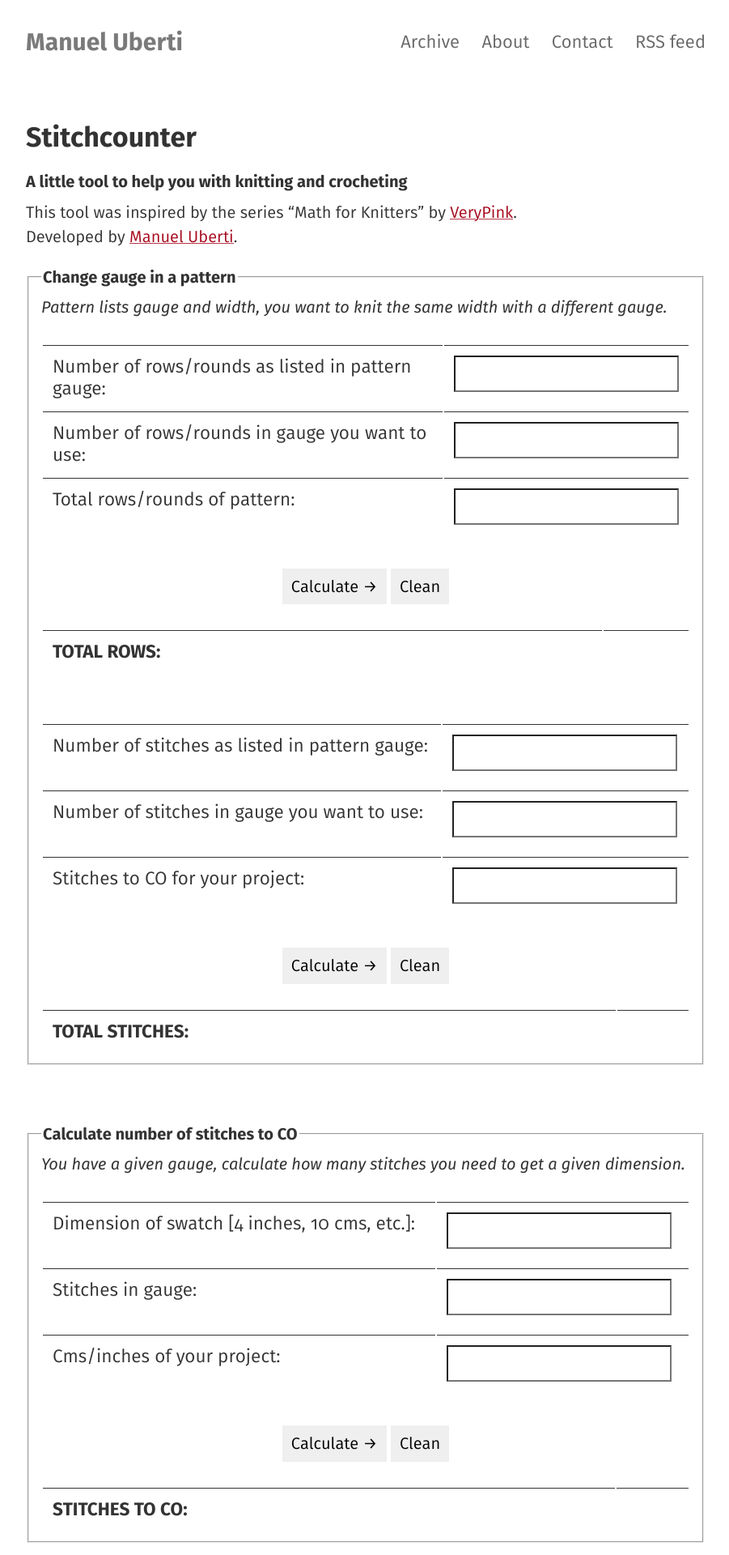
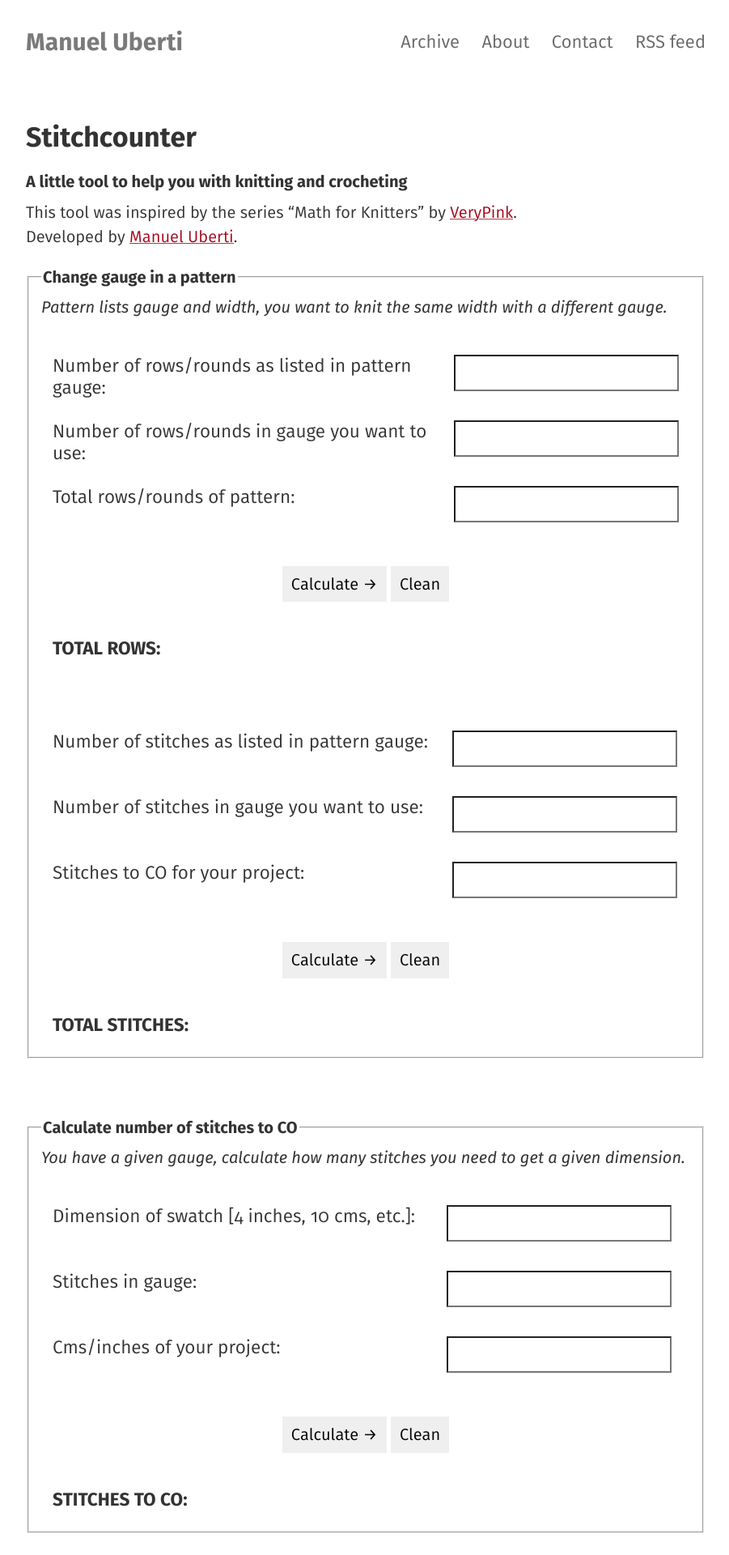
Before and after one commit to manuel-uberti/manuel-uberti.github.io, a Jekyll site: the page built from stitchcounter.html, in a window 1280 px wide. Shown: the top 1920 px of the page at 81% size, without its empty margins (188-1089 px from the left). Built offline with Jekyll 4.4.1, drawn with Linux system fonts in a browser that asks for light colours.

Commit message:
Remove top border on td

```diff
--- a/stitchcounter.html
+++ b/stitchcounter.html
@@ -10,16 +10,16 @@ layout: default
         <span style="color: #dc322f" id="message1"></span>
         <table>
             <tr>
-                <td><label for="orows">Number of rows/rounds as listed in pattern gauge:</label></td>
-                <td><input type="number" name="orows" id="orows" ></td>
+                <td style="border-top: 0px"><label for="orows">Number of rows/rounds as listed in pattern gauge:</label></td>
+                <td style="border-top: 0px"><input type="number" name="orows" id="orows" ></td>
             </tr>
             <tr>
-                <td><label for="rows">Number of rows/rounds in gauge you want to use: </label></td>
-                <td><input type="number" name="rows" id="rows" ></td>
+                <td style="border-top: 0px"><label for="rows">Number of rows/rounds in gauge you want to use: </label></td>
+                <td style="border-top: 0px"><input type="number" name="rows" id="rows" ></td>
             </tr>
             <tr>
-                <td><label for="ovalr">Total rows/rounds of pattern: </label></td>
-                <td><input type="number" name="ovalr" id="ovalr" ></td>
+                <td style="border-top: 0px"><label for="ovalr">Total rows/rounds of pattern: </label></td>
+                <td style="border-top: 0px"><input type="number" name="ovalr" id="ovalr" ></td>
             </tr>
         </table>
         <div style="text-align:center;">
@@ -30,24 +30,24 @@ layout: default
         </div>
         <table>
             <tr>
-                <td><label for="totalr"><strong>TOTAL ROWS: </strong></label></td>
-                <td><div id="totalr"></div></td>
+                <td style="border-top: 0px"><label for="totalr"><strong>TOTAL ROWS: </strong></label></td>
+                <td style="border-top: 0px"><div id="totalr"></div></td>
             </tr>
         </table>
         <br><br>
         <span style="color: #dc322f" id="message1b"></span>
         <table>
             <tr>
-                <td><label for="osts">Number of stitches as listed in pattern gauge: </label></td>
-                <td><input type="number" name="osts" id="osts" ></td>
+                <td style="border-top: 0px"><label for="osts">Number of stitches as listed in pattern gauge: </label></td>
+                <td style="border-top: 0px"><input type="number" name="osts" id="osts" ></td>
             </tr>
             <tr>
-                <td><label for="sts">Number of stitches in gauge you want to use: </label></td>
-                <td><input type="number" name="sts" id="sts" ></td>
+                <td style="border-top: 0px"><label for="sts">Number of stitches in gauge you want to use: </label></td>
+                <td style="border-top: 0px"><input type="number" name="sts" id="sts" ></td>
             </tr>
             <tr>
-                <td><label for="ovals">Stitches to CO for your project: </label></td>
-                <td><input type="number" name="ovals" id="ovals" ></td>
+                <td style="border-top: 0px"><label for="ovals">Stitches to CO for your project: </label></td>
+                <td style="border-top: 0px"><input type="number" name="ovals" id="ovals" ></td>
             </tr>
         </table>
         <div style="text-align:center;">
@@ -58,8 +58,8 @@ layout: default
         </div>
         <table>
             <tr>
-                <td><label for="totals"><strong>TOTAL STITCHES: </strong></label></td>
-                <td><div id="totals"></div></td>
+                <td style="border-top: 0px"><label for="totals"><strong>TOTAL STITCHES: </strong></label></td>
+                <td style="border-top: 0px"><div id="totals"></div></td>
             </tr>
         </table>
     </fieldset>
@@ -70,16 +70,16 @@ layout: default
         <span style="color: #dc322f" id="message2"></span>
         <table>
             <tr>
-                <td><label for="units">Dimension of swatch [4 inches, 10 cms, etc.]: </label></td>
-                <td><input type="number" name="units" id="units" ></td>
+                <td style="border-top: 0px"><label for="units">Dimension of swatch [4 inches, 10 cms, etc.]: </label></td>
+                <td style="border-top: 0px"><input type="number" name="units" id="units" ></td>
             </tr>
             <tr>
-                <td><label for="sts1">Stitches in gauge: </label></td>
-                <td><input type="number" name="sts1" id="sts1" ></td>
+                <td style="border-top: 0px"><label for="sts1">Stitches in gauge: </label></td>
+                <td style="border-top: 0px"><input type="number" name="sts1" id="sts1" ></td>
             </tr>
             <tr>
-                <td><label for="cm">Cms/inches of your project: </label></td>
-                <td><input type="number" name="cm" id="cm" ></td>
+                <td style="border-top: 0px"><label for="cm">Cms/inches of your project: </label></td>
+                <td style="border-top: 0px"><input type="number" name="cm" id="cm" ></td>
             </tr>
         </table>
         <div style="text-align:center;">
@@ -90,8 +90,8 @@ layout: default
         </div>
         <table>
             <tr>
-                <td><label for="finals"><strong>STITCHES TO CO: </strong></label></td>
-                <td><div id="finals"></div></td>
+                <td style="border-top: 0px"><label for="finals"><strong>STITCHES TO CO: </strong></label></td>
+                <td style="border-top: 0px"><div id="finals"></div></td>
             </tr>
         </table>
     </fieldset>
@@ -103,16 +103,16 @@ layout: default
         <span style="color: #dc322f" id="message3"></span>
         <table>
             <tr>
-                <td><label for="weightf">Weight of full ball of yarn: </label></td>
-                <td><input type="number" name="weightf" id="weightf" ></td>
+                <td style="border-top: 0px"><label for="weightf">Weight of full ball of yarn: </label></td>
+                <td style="border-top: 0px"><input type="number" name="weightf" id="weightf" ></td>
             </tr>
             <tr>
-                <td><label for="yardf">Yardage/meter of full ball of yarn: </label></td>
-                <td><input type="number" name="yardf" id="yardf" ></td>
+                <td style="border-top: 0px"><label for="yardf">Yardage/meter of full ball of yarn: </label></td>
+                <td style="border-top: 0px"><input type="number" name="yardf" id="yardf" ></td>
             </tr>
             <tr>
-                <td><label for="weightp">Weight of your partial ball of yarn: </label></td>
-                <td><input type="number" name="weightp" id="weightp" ></td>
+                <td style="border-top: 0px"><label for="weightp">Weight of your partial ball of yarn: </label></td>
+                <td style="border-top: 0px"><input type="number" name="weightp" id="weightp" ></td>
             </tr>
         </table>
         <div style="text-align:center;">
@@ -123,8 +123,8 @@ layout: default
         </div>
         <table>
             <tr>
-                <td><label for="finaly"><strong>YARDAGE/METER OF YOUR PARTIAL BALL OF YARN: </strong></label></td>
-                <td><div id="finaly"></div></td>
+                <td style="border-top: 0px"><label for="finaly"><strong>YARDAGE/METER OF YOUR PARTIAL BALL OF YARN: </strong></label></td>
+                <td style="border-top: 0px"><div id="finaly"></div></td>
             </tr>
         </table>
     </fieldset>
@@ -137,16 +137,16 @@ layout: default
         <span style="color: #dc322f" id="message4"></span>
         <table>
             <tr>
-                <td><label for="numbershb">Number of skeins/hanks/balls of yarn required by the pattern: </label></td>
-                <td><input type="number" name="numbershb" id="numbershb" ></td>
+                <td style="border-top: 0px"><label for="numbershb">Number of skeins/hanks/balls of yarn required by the pattern: </label></td>
+                <td style="border-top: 0px"><input type="number" name="numbershb" id="numbershb" ></td>
             </tr>
             <tr>
-                <td><label for="yardageshb">Yardage/meter of one skein/hank/ball of yarn required by the pattern: </label></td>
-                <td><input type="number" name="yardageshb" id="yardageshb" ></td>
+                <td style="border-top: 0px"><label for="yardageshb">Yardage/meter of one skein/hank/ball of yarn required by the pattern: </label></td>
+                <td style="border-top: 0px"><input type="number" name="yardageshb" id="yardageshb" ></td>
             </tr>
             <tr>
-                <td><label for="yardagesub">Yardage/meter of one skein/hank/ball of substituting yarn: </label></td>
-                <td><input type="number" name="yardagesub" id="yardagesub" ></td>
+                <td style="border-top: 0px"><label for="yardagesub">Yardage/meter of one skein/hank/ball of substituting yarn: </label></td>
+                <td style="border-top: 0px"><input type="number" name="yardagesub" id="yardagesub" ></td>
             </tr>
         </table>
         <div style="text-align:center;">
@@ -157,8 +157,8 @@ layout: default
         </div>
         <table>
             <tr>
-                <td><label for="totalshb"><strong>TOTAL SKEIN/HANK/BALL OF SUBSTITUTING YARN NEEDED: </strong></label></td>
-                <td><div id="totalshb"></div></td>
+                <td style="border-top: 0px"><label for="totalshb"><strong>TOTAL SKEIN/HANK/BALL OF SUBSTITUTING YARN NEEDED: </strong></label></td>
+                <td style="border-top: 0px"><div id="totalshb"></div></td>
             </tr>
         </table>
     </fieldset>
```
